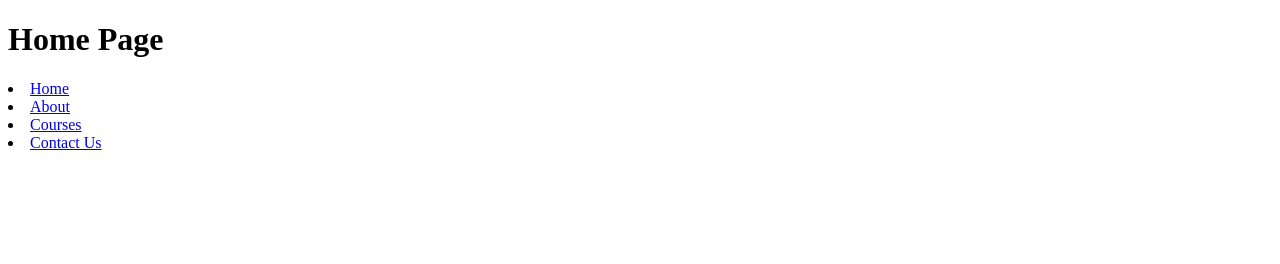
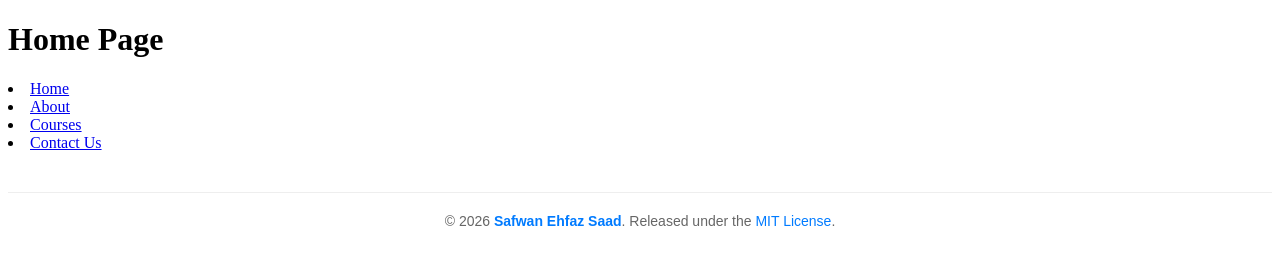
Before and after one commit to safwanehfaz/defense, a plain HTML site: page class-5/index.html in a window 1280 px wide. Drawn offline with Linux system fonts and the light colour scheme.

Commit message:
feat: Add standardized copyright footer
- Apply consistent styling to author name
- Include footer in all class-5 HTML pages
- Adjust minor whitespace for readability

```diff
--- a/class-5/index.html
+++ b/class-5/index.html
@@ -1,10 +1,12 @@
 <!DOCTYPE html>
 <html lang="en">
+
 <head>
     <meta charset="UTF-8">
     <meta name="viewport" content="width=device-width, initial-scale=1.0">
     <title>Document</title>
 </head>
+
 <body>
     <!-- Boilerplate code initialized -->
     <header>
@@ -14,7 +16,31 @@
         <li><a href="/class-5/pages/course.html">Courses</a></li>
         <li><a href="/class-5/pages/contact.html">Contact Us</a></li>
     </header>
-
+    <!-- Copyrights -->
+    <footer style="
+    padding: 20px 0;
+    width: 100%;
+    border-top: 1px solid #eee;
+    margin-top: 40px;
+  ">
+        <p style="
+      text-align: center;
+      font-family: sans-serif;
+      color: #666;
+      font-size: 14px;
+      margin: 0;
+    ">
+            &copy; 2026 <strong style="
+      color: #007bff;
+      text-decoration: none;
+      font-family: sans-serif;
+    ">Safwan Ehfaz Saad</strong>. Released under the
+            <a href="https://raw.githubusercontent.com/safwanehfaz/defense/main/LICENSE" target="_blank"
+                style="color: #007bff; text-decoration: none">MIT
+                License</a>.
+        </p>
+    </footer>
 
 </body>
+
 </html>
```
Also changed, not shown: class-1/class-1.html (+7 -2 lines), class-4/class-4.html (+5 -1 lines), class-5/pages/about.html (+27 -1 lines), class-5/pages/contact.html (+27 -1 lines), class-5/pages/course.html (+27 -1 lines).
